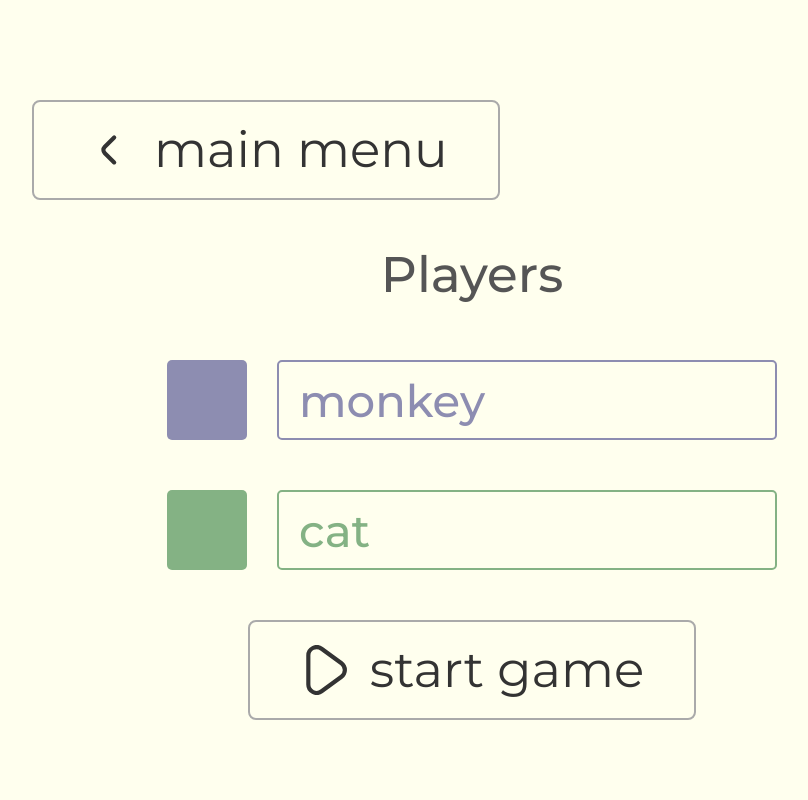
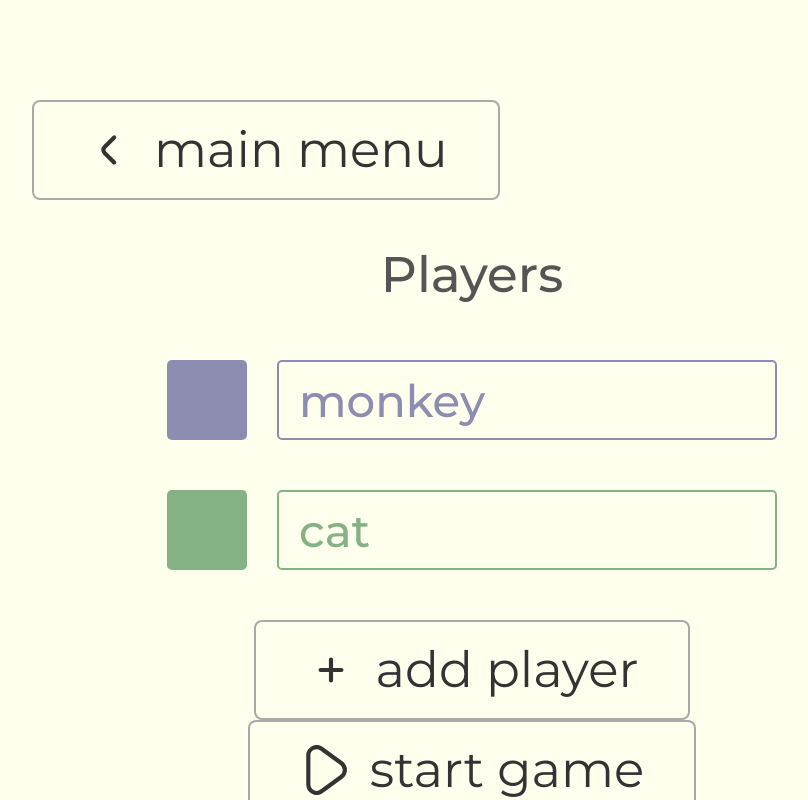
Before and after one commit to DragMonSTR/dots-game, a Vue app: page /setGame in a window 1280 px wide. Shown: the whole page, without its empty margins (168-976 px from the left). Built offline with nearby package versions, Linux system fonts and the light colour scheme.

Commit message:
Add player button to SetGame componnent

```diff
--- a/src/views/SetGame.vue
+++ b/src/views/SetGame.vue
@@ -20,6 +20,11 @@
             :key="player.id"
             :player="player"
           />
+        </div>
+        <div class="players__add-button">
+          <MyButton
+            text="add player"
+            icon-name="plus"/>
         </div>
       </div>
     </div>
@@ -109,6 +114,12 @@ export default {
 }
 
 
+.players__add-button {
+  display: flex;
+  justify-content: center;
+}
+
+
 .start-game-button {
   display: flex;
   justify-content: center;
```
